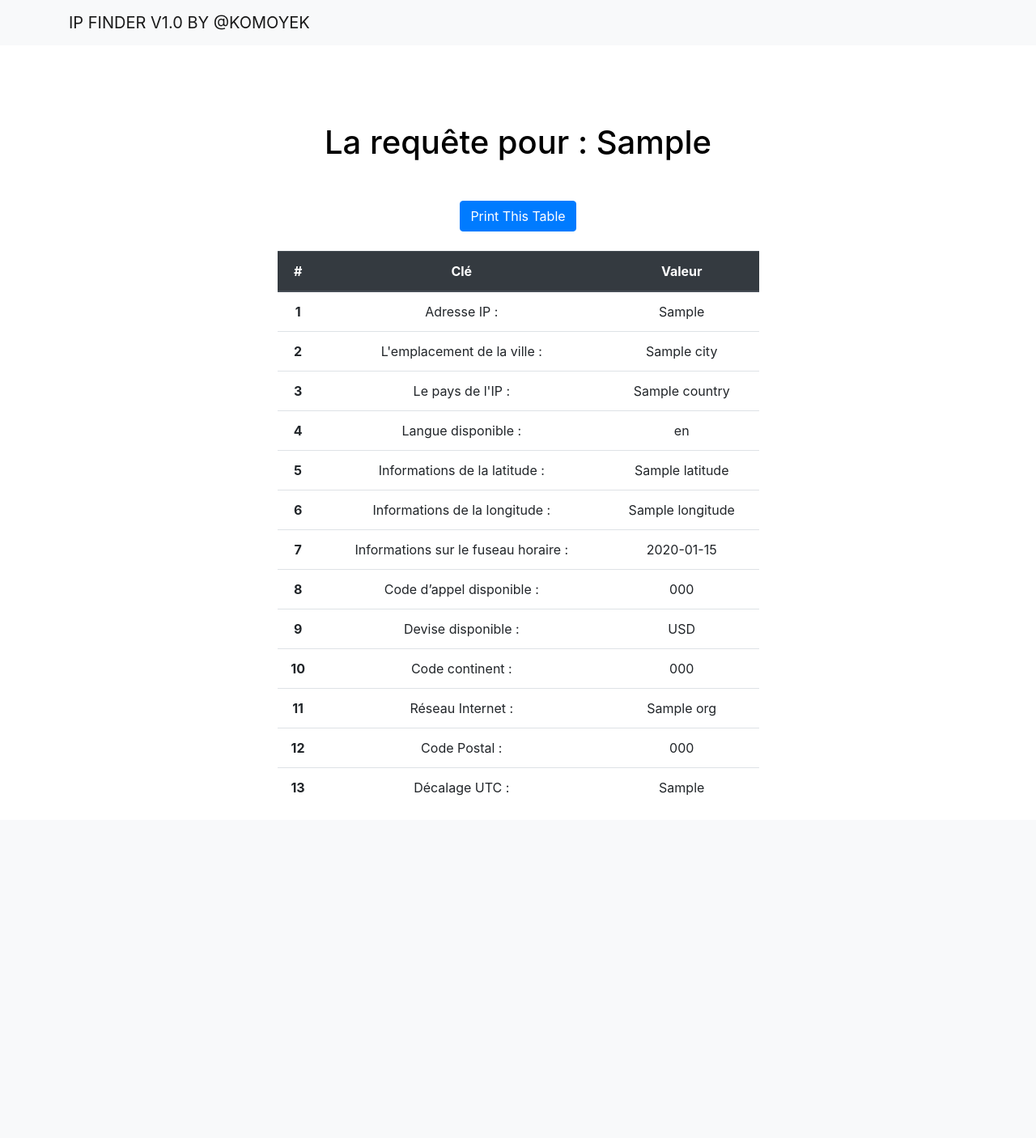
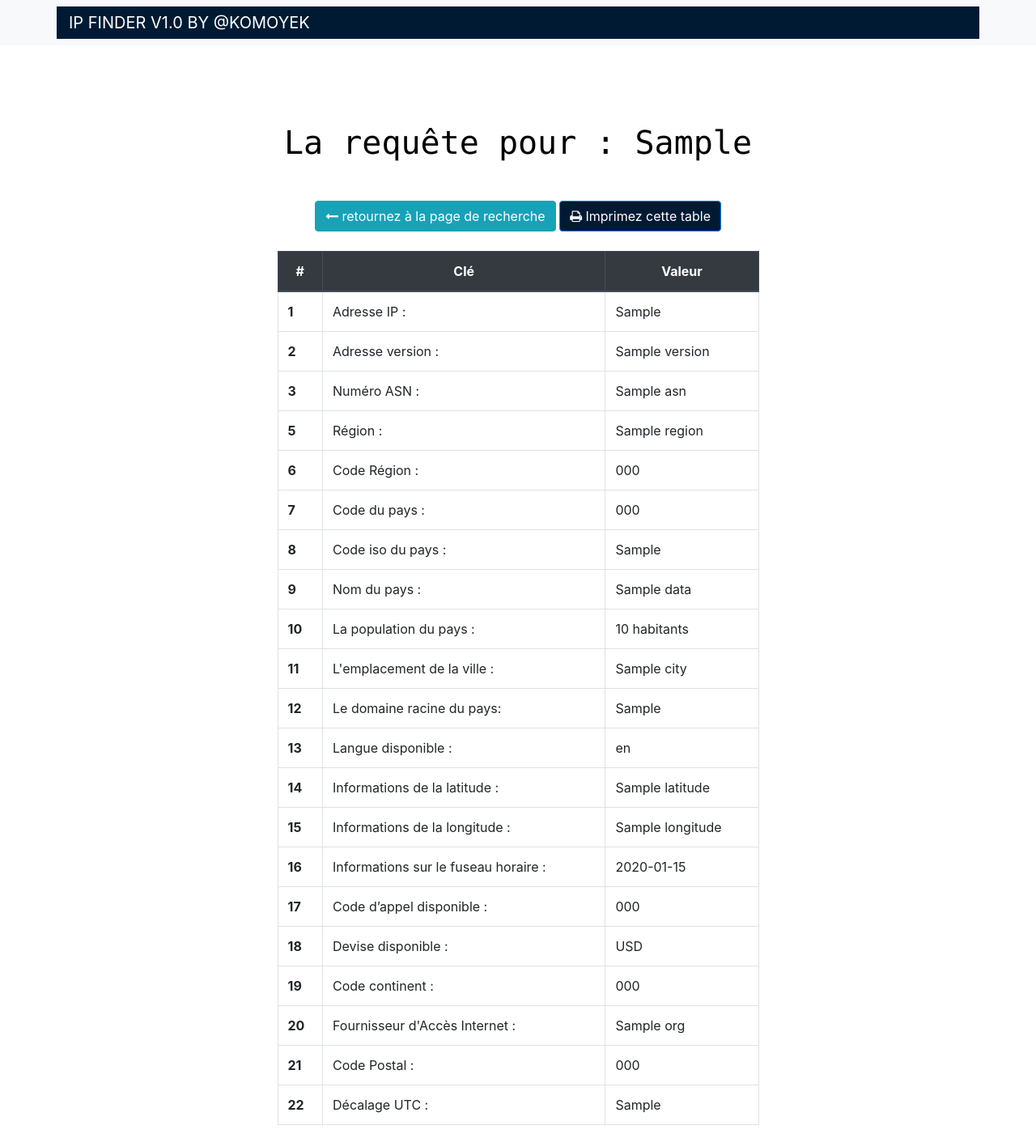
Before and after one commit to komoyek/flaskcrudipfinder, a Flask app: template templates/result.html in a window 1280 px wide. Shown: the whole page at 81% size. Before the commit the page ends 983 px from the top, so only its background shows below. Run offline with Flask 2, Linux system fonts and the light colour scheme; the template is opened without the code that fills it: most values are stand-ins (such as "Sample title", 1, 10 or a date in 2020); some libraries are stand-ins or nearby versions.

Commit message:
Update result.html

```diff
--- a/templates/result.html
+++ b/templates/result.html
@@ -7,9 +7,9 @@
 
 {% block body %}
         <!-- Navigation-->
-        <nav class="navbar navbar-light bg-light static-top">
-            <div class="container">
-                <a class="navbar-brand" href="/">IP FINDER V1.0 BY @KOMOYEK</a>
+        <nav  class="navbar navbar-light bg-light static-top">
+            <div style="background-color:#001a33;" class="container">
+                <a style="color:white;" class="navbar-brand" href="/">IP FINDER V1.0 BY @KOMOYEK</a>
                 <!--<a class="btn btn-primary" href="">KOMOYEK</a>-->
             </div>
         </nav>
@@ -24,20 +24,25 @@
                     <div class="col-xl-6">
                         <div class="text-center text-white">
                             <!-- Page heading-->
-                            <h1 class="mb-5" style="color: black" >La requête pour : {{data.ip}}</h1>
+                            <h1 class="mb-5" style="text-align: center ; color:black; font-family: 'Consolas', sans-serif;" >La requête pour : {{data.ip}}</h1>
 
 
                             <div class="container">
 
 
- {% if data.postal|length <= 0 %}
+ {% if data.asn|length <= 0 %}
 
-<h4 style="text-align: center ; color:black">l'adresse: {{data.ip}} n'e st pas disponible, Utilisez une adresse de type publique</h4>
+<h4 style="text-align: center ; color:black; font-family: 'Consolas', sans-serif;">l'adresse: {{data.ip}} n'est pas disponible, Utilisez une adresse de type publique</h4>
+                                <button  class="btn btn-info" ><i class="fa fa-long-arrow-left" aria-hidden="true"></i>
+                                    <a style="color: white; text-decoration:none;"  href="{{url_for('Search')}}"> retournez à la page de recherche</a>
+                                </button>
     {% else %}
-<button class="btn btn-primary" onclick="window.print()">Print This Table</button>
+                                <button  class="btn btn-info" ><i class="fa fa-long-arrow-left" aria-hidden="true"></i>
+                                    <a style="color: white; text-decoration:none;"  href="{{url_for('Search')}}">retournez à la page de recherche</a></button>
+<button style="background-color:#001a33;" class="btn btn-primary" onclick="window.print()"> <i class="fa fa-print" aria-hidden="true"></i> Imprimez cette table</button>
                                 <br>
-    <table class="table">
-  <thead class="thead-dark">
+    <table class="table table table-hover table-bordered">
+  <thead  class="thead-dark">
   <br>
     <tr>
       <th scope="col">#</th>
@@ -49,80 +54,129 @@
   </thead>
   <tbody>
 
-    <tr>
+    <tr class="text-left">
       <th scope="row">1</th>
-      <td>Adresse IP  :</td>
+      <td >Adresse IP  :</td>
       <td>{{data.ip}}</td>
     </tr>
 
-    <tr>
+    <tr class="text-left">
       <th scope="row">2</th>
+      <td>Adresse version  :</td>
+      <td>{{data.version}}</td>
+    </tr>
+
+    <tr class="text-left">
+      <th scope="row">3</th>
+      <td>Numéro ASN  :</td>
+      <td>{{data.asn}}</td>
+    </tr>
+
+
+    <tr class="text-left">
+      <th scope="row">5</th>
+      <td>Région  :</td>
+      <td>{{data.region}}</td>
+    </tr>
+
+    <tr class="text-left">
+      <th scope="row">6</th>
+      <td>Code Région  :</td>
+      <td>{{data.region_code}}</td>
+    </tr>
+
+    <tr class="text-left">
+      <th scope="row">7</th>
+      <td>Code du pays  :</td>
+      <td>{{data.country_code}}</td>
+    </tr>
+    <tr class="text-left">
+      <th scope="row">8</th>
+      <td>Code iso du pays  :</td>
+      <td>{{data.country_code_iso3}}</td>
+    </tr>
+
+    <tr class="text-left">
+      <th scope="row">9</th>
+      <td>Nom du pays  :</td>
+      <td>{{data.country_name}}</td>
+    </tr>
+
+    <tr class="text-left">
+      <th scope="row">10</th>
+      <td>La population du pays  :</td>
+      <td>{{data.country_population}} habitants</td>
+    </tr>
+
+
+    <tr class="text-left">
+      <th scope="row">11</th>
       <td>L'emplacement de la ville :</td>
       <td>{{data.city}}</td>
     </tr>
 
-    <tr>
-      <th scope="row">3</th>
-      <td>Le pays de l'IP :</td>
-      <td>{{data.country}}</td>
+    <tr class="text-left">
+      <th scope="row">12</th>
+      <td>Le domaine racine du pays:</td>
+      <td>{{data.country_tld}}</td>
     </tr>
 
-      <tr>
-      <th scope="row">4</th>
+      <tr class="text-left">
+      <th scope="row">13</th>
       <td>Langue disponible :</td>
       <td>{{data.languages}}</td>
     </tr>
 
-   <tr>
-      <th scope="row">5</th>
+   <tr class="text-left">
+      <th scope="row">14</th>
       <td>Informations de la latitude :</td>
       <td>{{data.latitude}}</td>
     </tr>
 
-   <tr>
-      <th scope="row">6</th>
+   <tr class="text-left">
+      <th scope="row">15</th>
       <td>Informations de la longitude :</td>
       <td>{{data.longitude}}</td>
     </tr>
 
-   <tr>
-      <th scope="row">7</th>
+   <tr class="text-left">
+      <th scope="row">16</th>
       <td>Informations sur le fuseau horaire :</td>
       <td>{{data.timezone}}</td>
     </tr>
 
-    <tr>
-      <th scope="row">8</th>
+    <tr class="text-left">
+      <th scope="row">17</th>
       <td>Code d’appel disponible :</td>
       <td>{{data.country_calling_code}}</td>
     </tr>
 
-    <tr>
-      <th scope="row">9</th>
+    <tr class="text-left">
+      <th scope="row">18</th>
       <td>Devise disponible :</td>
       <td>{{data.currency}}</td>
     </tr>
 
-    <tr>
-      <th scope="row">10</th>
+    <tr class="text-left">
+      <th scope="row">19</th>
       <td>Code continent :</td>
       <td>{{data.continent_code}}</td>
     </tr>
 
-      <tr>
-      <th scope="row">11</th>
-      <td>Réseau Internet :</td>
+      <tr class="text-left">
+      <th scope="row">20</th>
+      <td>Fournisseur d'Accès Internet :</td>
       <td>{{data.org}}</td>
     </tr>
 
-      <tr>
-      <th scope="row">12</th>
+    <tr class="text-left">
+      <th scope="row">21</th>
       <td>Code Postal :</td>
       <td>{{data.postal}}</td>
     </tr>
 
-      <tr>
-      <th scope="row">13</th>
+    <tr class="text-left">
+      <th scope="row">22</th>
       <td>Décalage UTC  :</td>
       <td>{{data.utc_offset}}</td>
     </tr>
```
